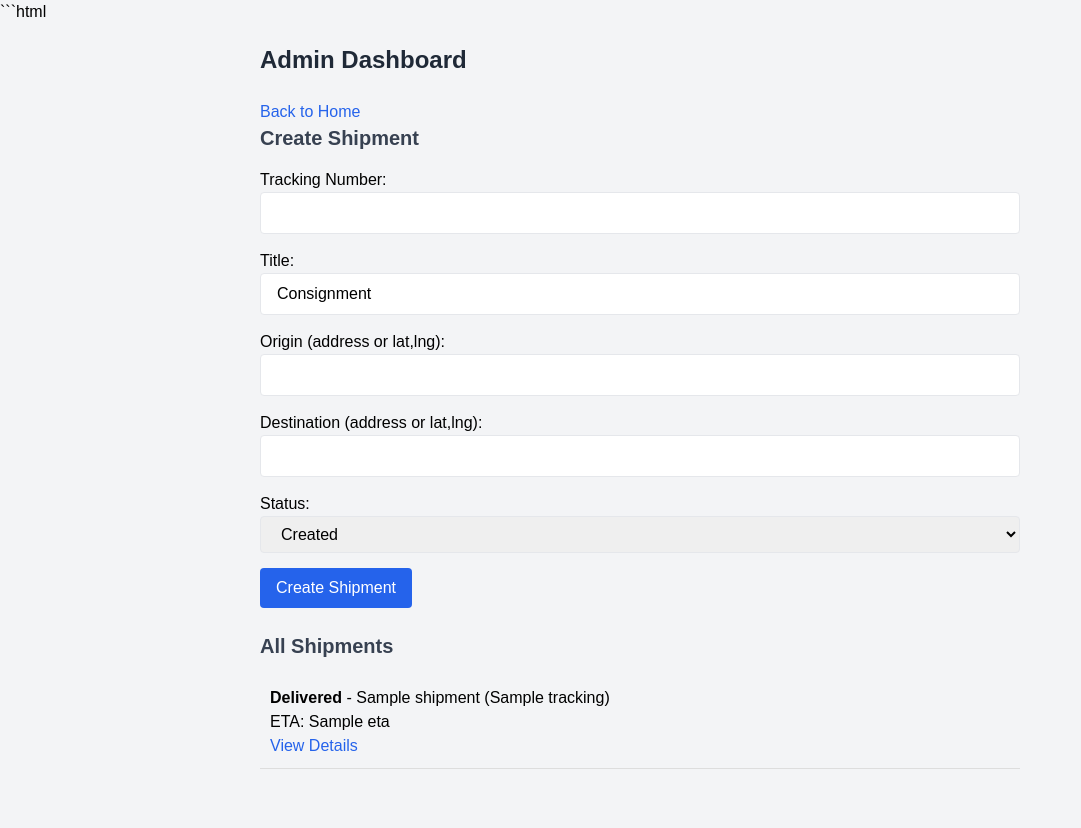
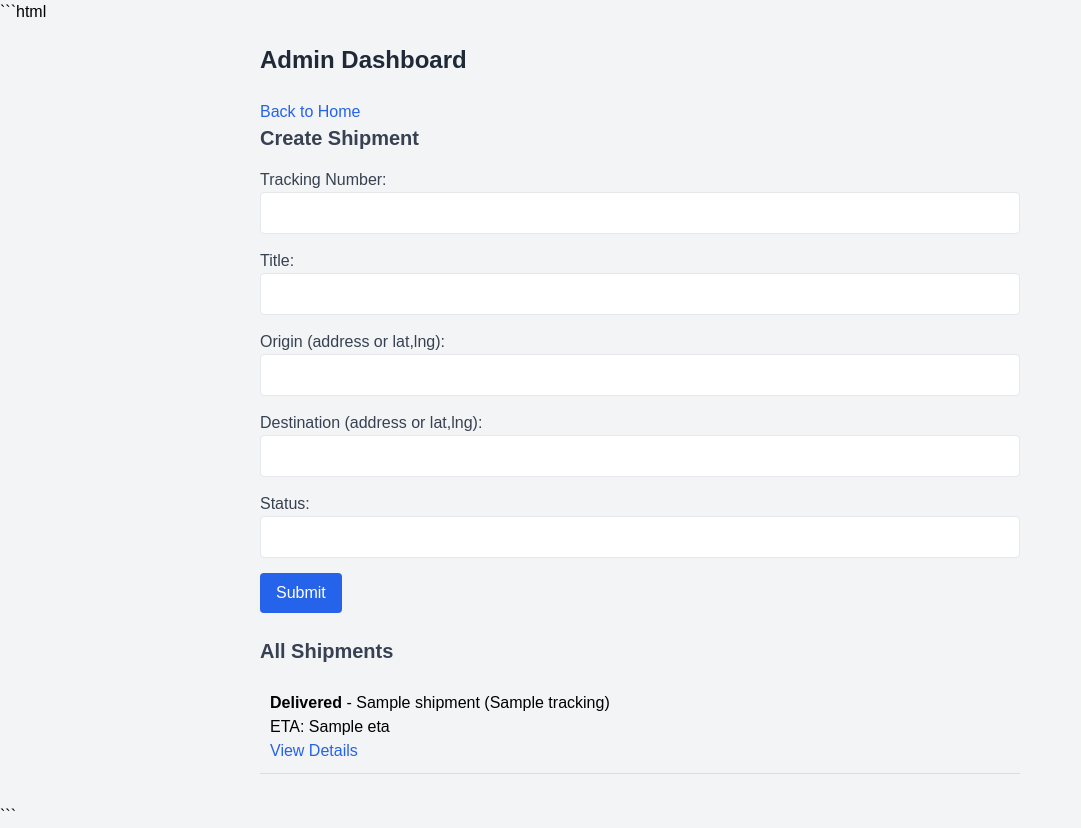
Before and after one commit to steadyBOMBER/Consignments, a Python web app: template templates/admin.html in a window 1280 px wide. Shown: the whole page, without its empty margins (0-1081 px from the left). Before the commit the page ends 769 px from the top, so only its background shows below. Run offline with Jinja, Linux system fonts and the light colour scheme; the template is opened without the code that fills it: most values are stand-ins (such as "Sample title", 1, 10 or a date in 2020); form fields are guessed from the names that the template uses.

Commit message:
Update admin.html

````diff
--- a/templates/admin.html
+++ b/templates/admin.html
@@ -1,4 +1,4 @@
-<xaiArtifact artifact_id="092b8cf4-fbf0-4d1c-bedf-cd9a4d6666b5" artifact_version_id="32eaa4bd-41aa-4005-b568-9638fed07674" title="admin.html" contentType="text/html">
+<xaiArtifact artifact_id="2b7fdf36-e5fe-4429-be0a-a583adff7cbf" artifact_version_id="182ce827-3c43-4c4e-902f-03e4f9efc0ec" title="admin.html" contentType="text/html">
 ```html
 <!DOCTYPE html>
 <html lang="en">
@@ -13,6 +13,7 @@
         .form-group { margin-bottom: 15px; }
         .shipment { margin: 10px 0; padding: 10px; border-bottom: 1px solid #ddd; }
         .error { color: red; }
+        .field-error { color: red; font-size: 0.9em; margin-top: 2px; }
     </style>
 </head>
 <body class="bg-gray-100">
@@ -23,33 +24,64 @@
         {% if error %}
         <p class="error">{{ error }}</p>
         {% endif %}
-        <form action="/shipments" method="POST" class="mb-6">
+        <form method="POST" class="mb-6">
+            {{ form.hidden_tag() }}
             <div class="form-group">
-                <label for="tracking">Tracking Number:</label>
-                <input type="text" id="tracking" name="tracking" required class="border rounded py-2 px-4 w-full">
+                <label for="{{ form.tracking.id }}" class="block text-gray-700">Tracking Number:</label>
+                {{ form.tracking(class="border rounded py-2 px-4 w-full") }}
+                {% if form.tracking.errors %}
+                <div class="field-error">
+                    {% for error in form.tracking.errors %}
+                    {{ error }}<br>
+                    {% endfor %}
+                </div>
+                {% endif %}
             </div>
             <div class="form-group">
-                <label for="title">Title:</label>
-                <input type="text" id="title" name="title" value="Consignment" class="border rounded py-2 px-4 w-full">
+                <label for="{{ form.title.id }}" class="block text-gray-700">Title:</label>
+                {{ form.title(class="border rounded py-2 px-4 w-full") }}
+                {% if form.title.errors %}
+                <div class="field-error">
+                    {% for error in form.title.errors %}
+                    {{ error }}<br>
+                    {% endfor %}
+                </div>
+                {% endif %}
             </div>
             <div class="form-group">
-                <label for="origin">Origin (address or lat,lng):</label>
-                <input type="text" id="origin" name="origin" required class="border rounded py-2 px-4 w-full">
+                <label for="{{ form.origin.id }}" class="block text-gray-700">Origin (address or lat,lng):</label>
+                {{ form.origin(class="border rounded py-2 px-4 w-full") }}
+                {% if form.origin.errors %}
+                <div class="field-error">
+                    {% for error in form.origin.errors %}
+                    {{ error }}<br>
+                    {% endfor %}
+                </div>
+                {% endif %}
             </div>
             <div class="form-group">
-                <label for="destination">Destination (address or lat,lng):</label>
-                <input type="text" id="destination" name="destination" required class="border rounded py-2 px-4 w-full">
+                <label for="{{ form.destination.id }}" class="block text-gray-700">Destination (address or lat,lng):</label>
+                {{ form.destination(class="border rounded py-2 px-4 w-full") }}
+                {% if form.destination.errors %}
+                <div class="field-error">
+                    {% for error in form.destination.errors %}
+                    {{ error }}<br>
+                    {% endfor %}
+                </div>
+                {% endif %}
             </div>
             <div class="form-group">
-                <label for="status">Status:</label>
-                <select id="status" name="status" class="border rounded py-2 px-4 w-full">
-                    <option value="Created">Created</option>
-                    <option value="In Transit">In Transit</option>
-                    <option value="Out for Delivery">Out for Delivery</option>
-                    <option value="Delivered">Delivered</option>
-                </select>
+                <label for="{{ form.status.id }}" class="block text-gray-700">Status:</label>
+                {{ form.status(class="border rounded py-2 px-4 w-full") }}
+                {% if form.status.errors %}
+                <div class="field-error">
+                    {% for error in form.status.errors %}
+                    {{ error }}<br>
+                    {% endfor %}
+                </div>
+                {% endif %}
             </div>
-            <button type="submit" class="bg-blue-600 text-white py-2 px-4 rounded hover:bg-blue-700">Create Shipment</button>
+            {{ form.submit(class="bg-blue-600 text-white py-2 px-4 rounded hover:bg-blue-700") }}
         </form>
         <h2 class="text-xl font-semibold text-gray-700 mb-4">All Shipments</h2>
         {% if shipments %}
@@ -68,3 +100,4 @@
     </div>
 </body>
 </html>
+```
````
